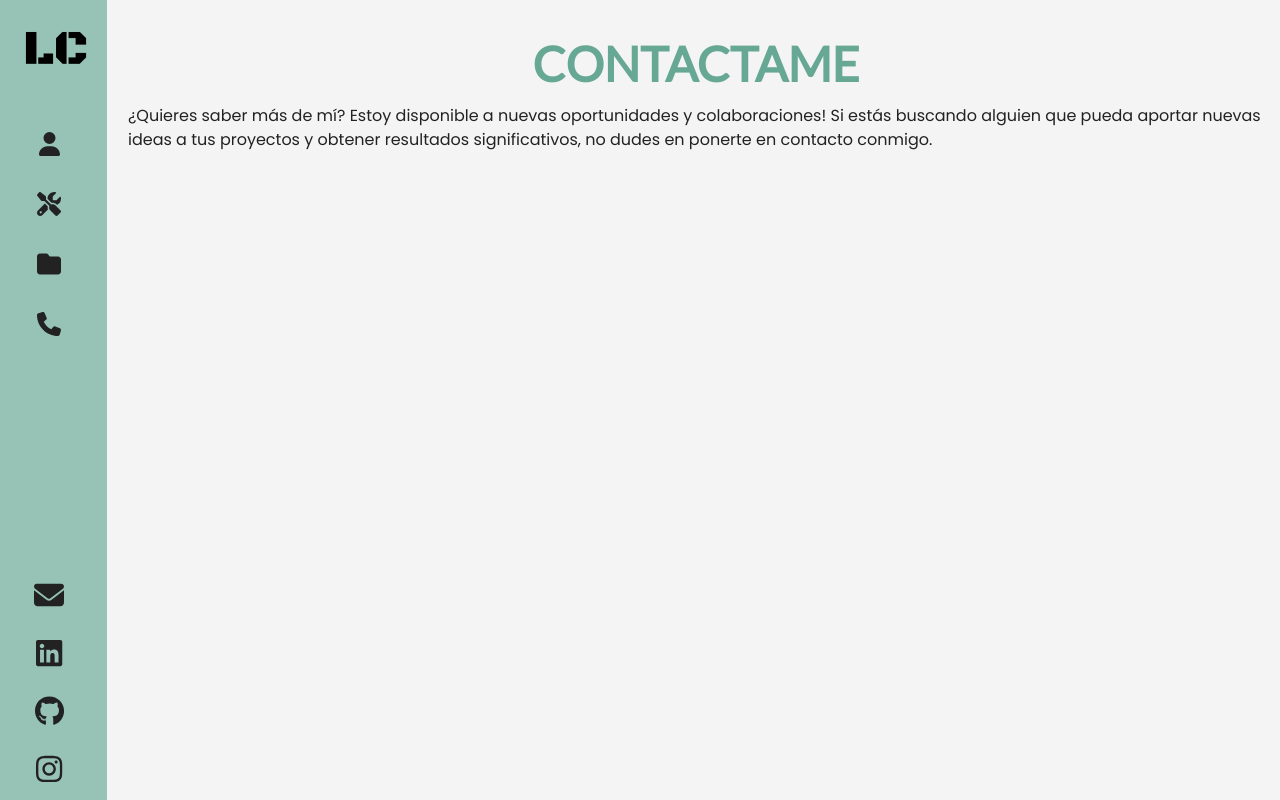
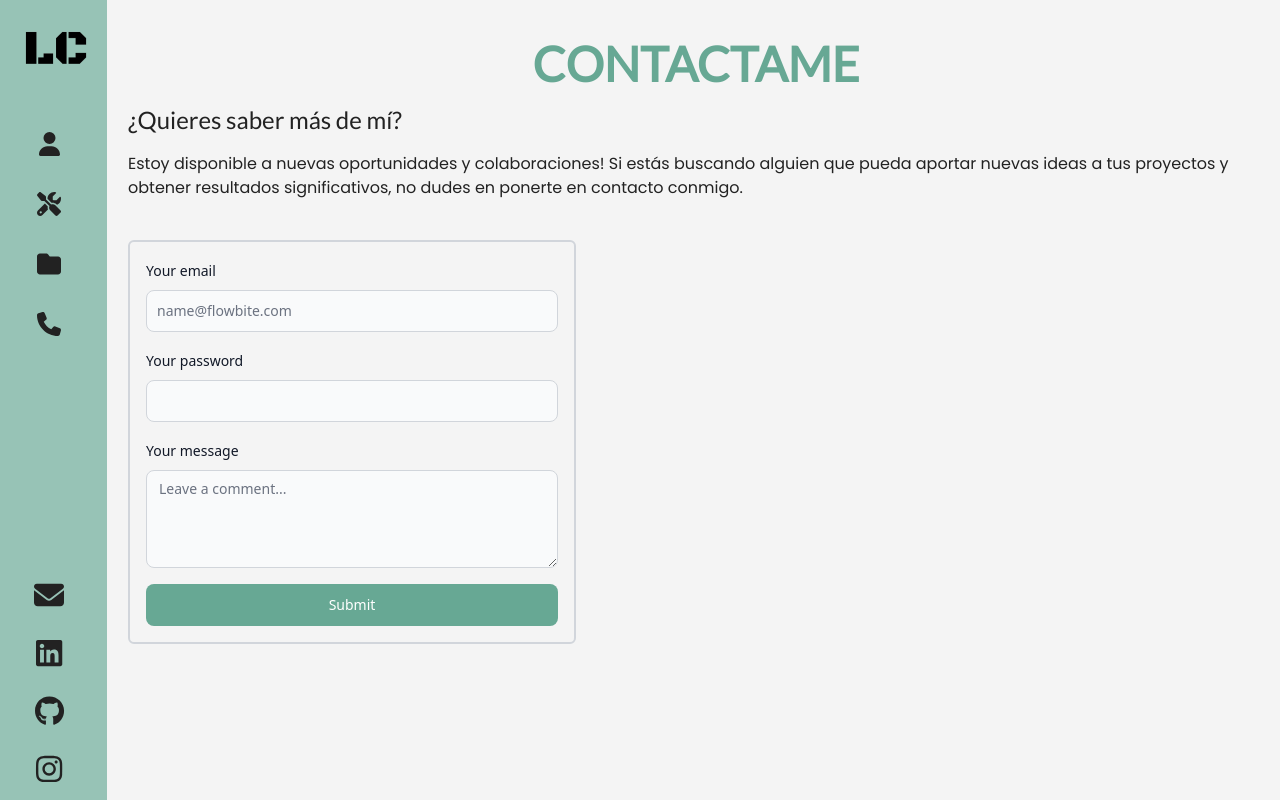
Before and after one commit to lucasecapdevila/portfolio-web, a React (Vite) app: page /contact in a window 1280 px wide. Built offline with nearby package versions, Linux system fonts and the light colour scheme.

Commit message:
se agrega React Hook-Form y formulario por defecto

```diff
--- a/package.json
+++ b/package.json
@@ -20,6 +20,7 @@
     "flowbite-react": "^0.10.1",
     "react": "^18.3.1",
     "react-dom": "^18.3.1",
+    "react-hook-form": "^7.53.2",
     "react-router-dom": "^6.26.2"
   },
   "devDependencies": {
--- a/src/components/pages/Contact.jsx
+++ b/src/components/pages/Contact.jsx
@@ -1,13 +1,38 @@
+import { Button, Label, Textarea, TextInput } from "flowbite-react"
 
 
 const Contact = () => {
+
+
   return (
     <main className="min-h-[90vh] max-w-[100vw] md:h-screen px-4 lg:ps-32 py-10">
       <div className="flex flex-col justify-center items-center gap-4">
         <h1 className="titulos text-textDarkColor text-4xl md:text-5xl font-bold uppercase">Contactame</h1>
-        <p className="textos text-textBlack text-md">¿Quieres saber más de mí? Estoy disponible a nuevas oportunidades y colaboraciones! Si estás buscando alguien que pueda aportar nuevas ideas a tus proyectos y obtener resultados significativos, no dudes en ponerte en contacto conmigo.</p>
+        <h2 className="titulos text-textBlack text-2xl self-start">¿Quieres saber más de mí?</h2>
+        <p className="textos text-textBlack text-md">Estoy disponible a nuevas oportunidades y colaboraciones! Si estás buscando alguien que pueda aportar nuevas ideas a tus proyectos y obtener resultados significativos, no dudes en ponerte en contacto conmigo.</p>
       </div>
 
+      <form className="flex max-w-md flex-col gap-4 mt-10 border-2 rounded-md border-gray-300 p-4">
+      <div>
+        <div className="mb-2 block">
+          <Label htmlFor="email1" value="Your email" />
+        </div>
+        <TextInput id="email1" type="email" placeholder="name@flowbite.com" required />
+      </div>
+      <div>
+        <div className="mb-2 block">
+          <Label htmlFor="password1" value="Your password" />
+        </div>
+        <TextInput id="password1" type="password" required />
+      </div>
+      <div className="max-w-md">
+      <div className="mb-2 block">
+        <Label htmlFor="comment" value="Your message" />
+      </div>
+      <Textarea id="comment" placeholder="Leave a comment..." required rows={4} />
+    </div>
+      <Button className="bg-textDarkColor" type="submit">Submit</Button>
+    </form>
     </main>
   )
 }
```
Also changed, not shown: 1 other file (tests, documents, lock files or other folders).
